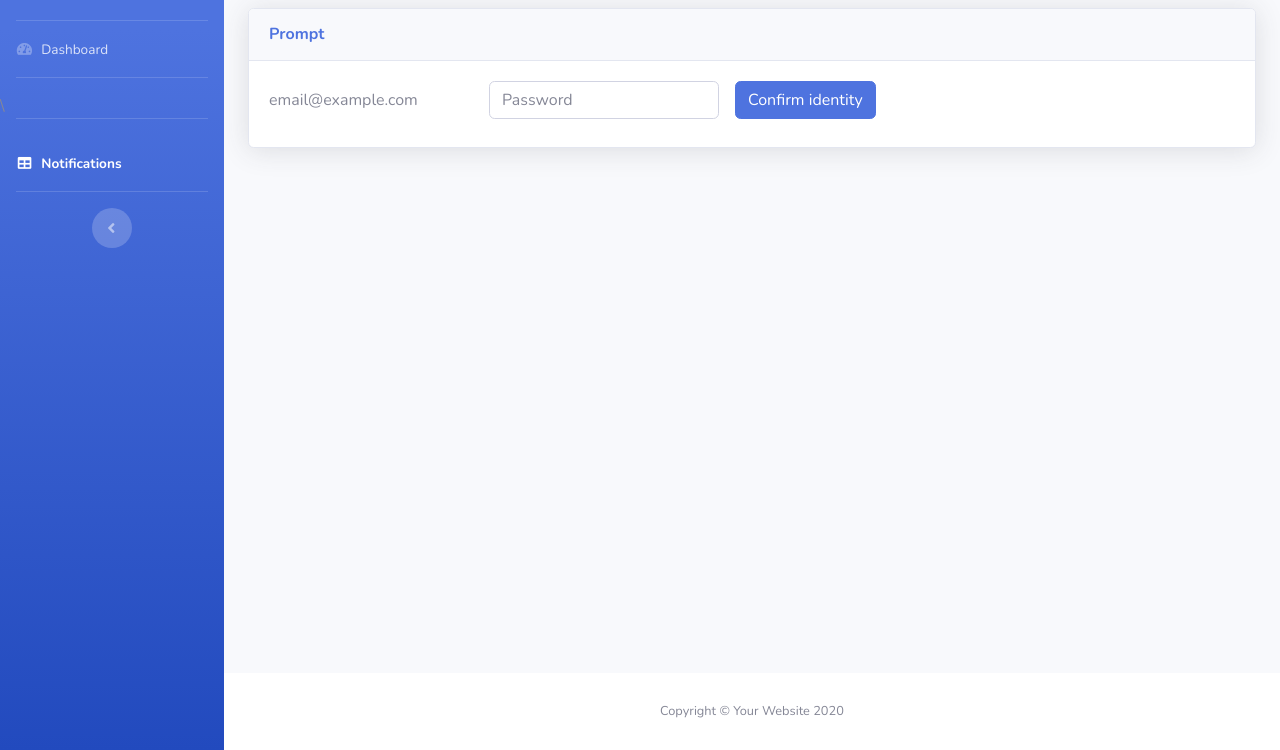
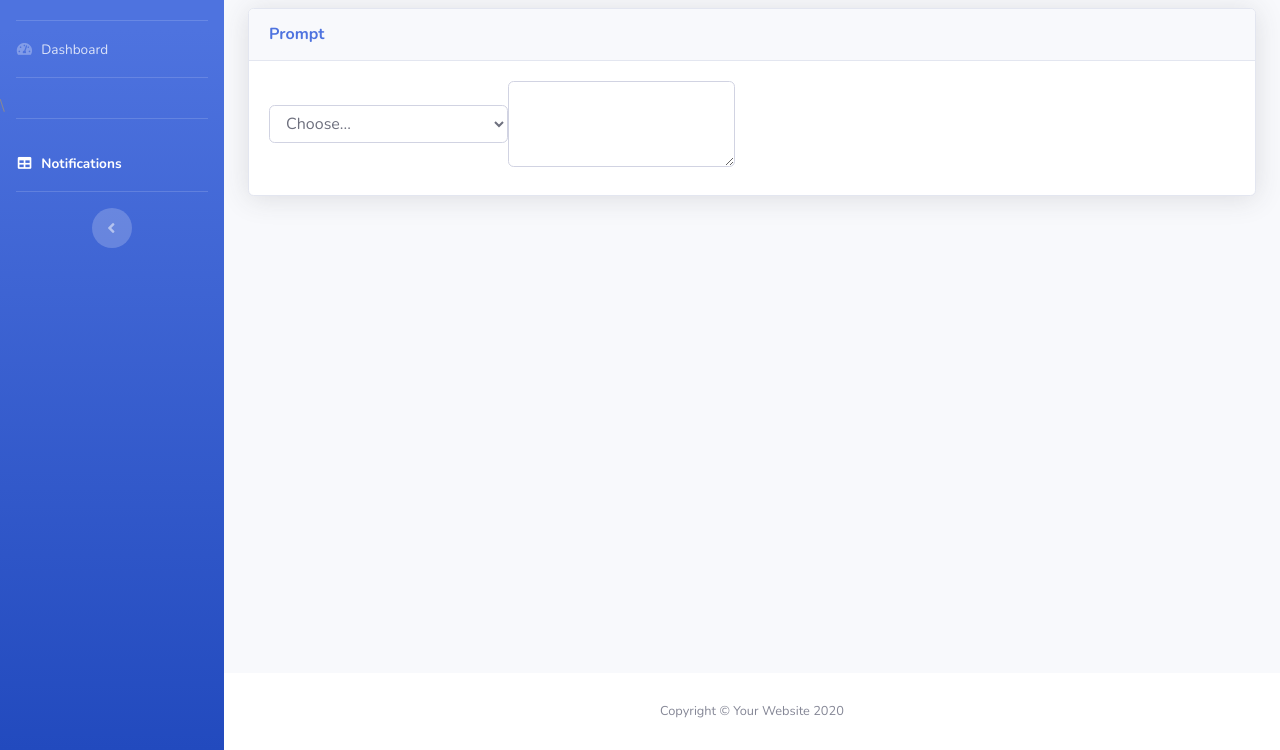
Before and after one commit to aditirajaraman/tech-tips, a website with bundled scripts: page submit_query.html in a window 1280 px wide. Shown: the part 50-800 px from the top of the page. Built offline with nearby package versions, Linux system fonts and the light colour scheme.

Commit message:
Update submit_query.html

```diff
--- a/submit_query.html
+++ b/submit_query.html
@@ -98,15 +98,18 @@
                             <div class="table-responsive">
                                 <form class="form-inline">
                                     <div class="form-group mb-2">
-                                      <label for="staticEmail2" class="sr-only">Email</label>
-                                      <input type="text" readonly class="form-control-plaintext" id="staticEmail2" value="email@example.com">
+                                      <label for="task" class="sr-only">Task</label>
+                                      <select id="inputState" class="form-control">
+                                        <option selected>Choose...</option>
+                                        <option>Code Review & Debugging</option>
+                                        <option>Explaining Code</option>
+                                        <option>Optimize Code</option>
+                                      </select>
                                     </div>
-                                    <div class="form-group mx-sm-3 mb-2">
-                                      <label for="inputPassword2" class="sr-only">Password</label>
-                                      <input type="password" class="form-control" id="inputPassword2" placeholder="Password">
+                                    <div class="form-group mb-2">
+                                        <label for="codesnippet" class="sr-only">Code Snippet</label>
+                                        <textarea class="form-control" id="exampleFormControlTextarea1" rows="3"></textarea>
                                     </div>
-                                    <button type="submit" class="btn btn-primary mb-2">Confirm identity</button>
-                                  </form>
                             </div>
                         </div>
                     </div>
```
